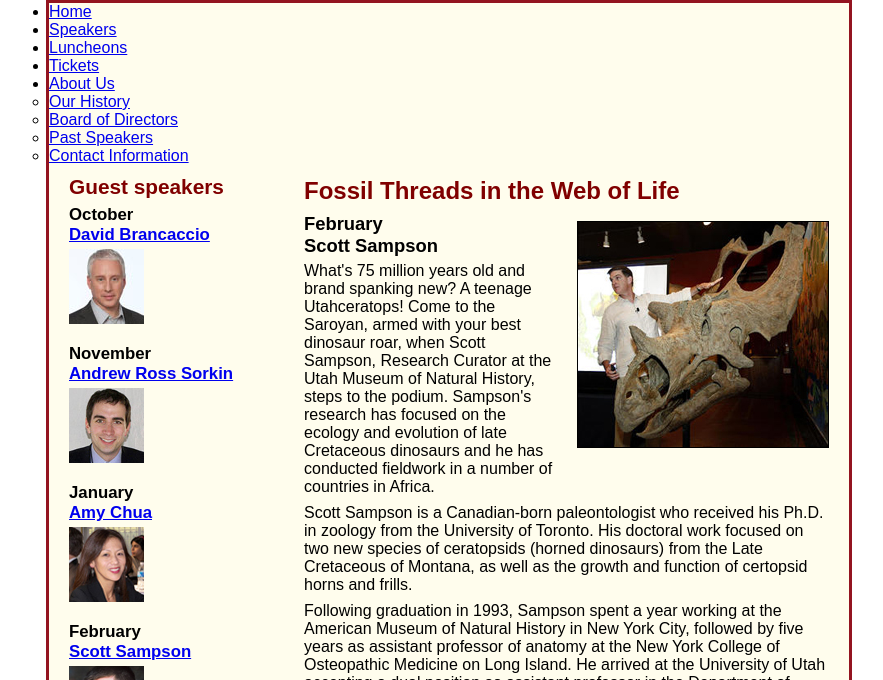
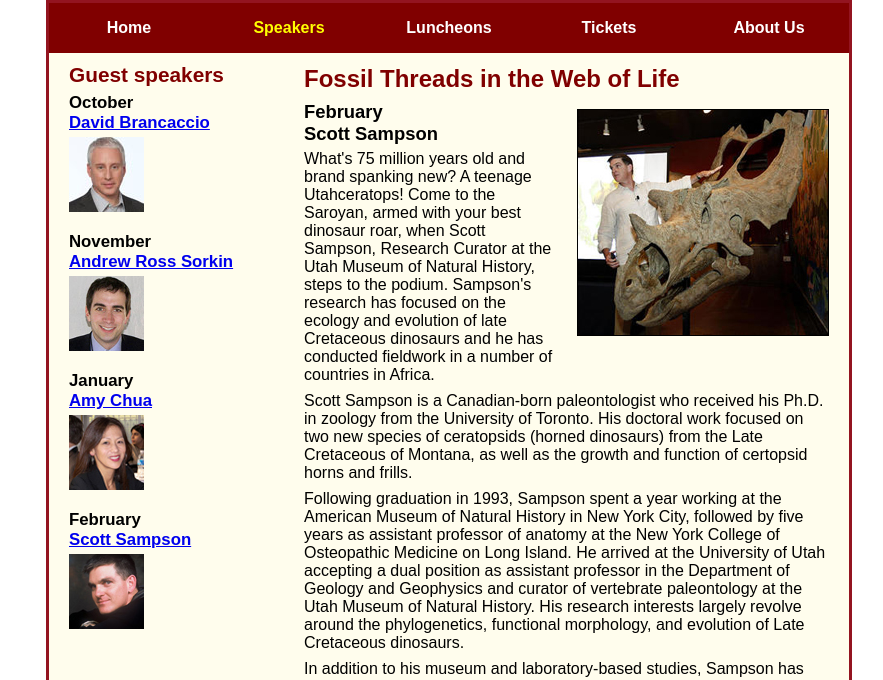
Before and after one commit to jrk59/A09, a plain HTML site: page speakers/sampson.html in a window 1280 px wide. Shown: the part 120-800 px from the top of the page, without its empty margins (191-1074 px from the left). Drawn offline with Linux system fonts and the light colour scheme.

Commit message:
Update speaker.css

```diff
--- a/styles/speaker.css
+++ b/styles/speaker.css
@@ -44,6 +44,45 @@ header img {
 }
 .shadow {
 	text-shadow: 2px 2px 2px #800000;
+}
+/* the styles for the nav bar */
+#nav_menu ul {
+	list-style-type: none;
+	margin: 0;
+	padding: 0;
+	position: relative;
+}
+#nav_menu ul li{
+	float: left;
+}
+#nav_menu ul li a{
+	display: block;
+	width: 160px;
+	text-align: center;
+	padding: 1em 0;
+	text-decoration: none;
+	background-color: #800000;
+	color: white;
+	font-weight: bold;
+}
+#nav_menu a.current{
+	color: yellow;
+}
+#nav_menu ul ul{
+	display: none;
+	position: absolute;
+	top: 100%;
+}
+#nav_menu ul ul li{
+	float: none;
+}
+#nav_menu ul li:hover > ul{
+	display: block;
+}
+#nav_menu > ul::after{
+	content: "";
+	clear: both;
+	display: block;
 }
 /* the styles for the main content */
 main {
```
